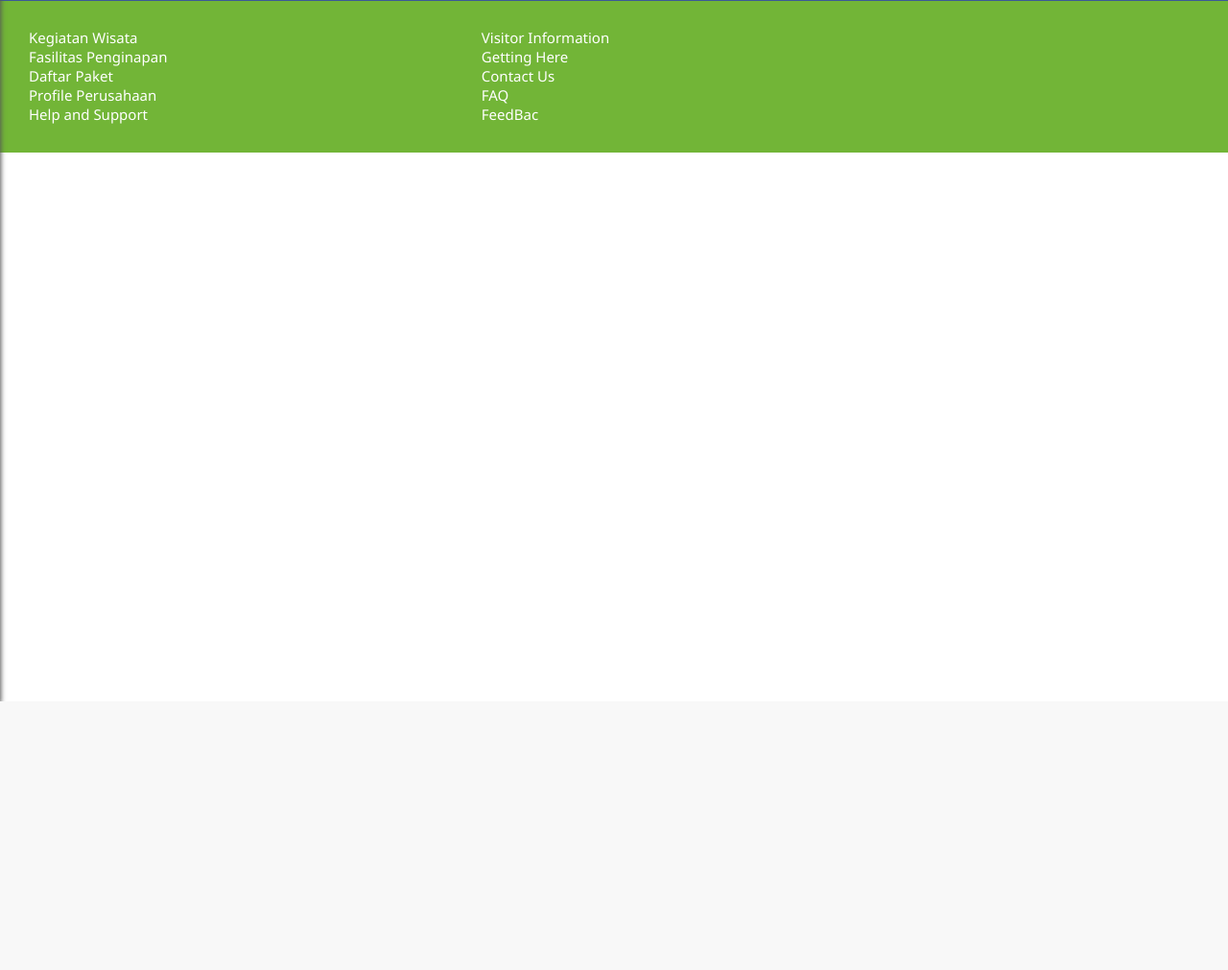
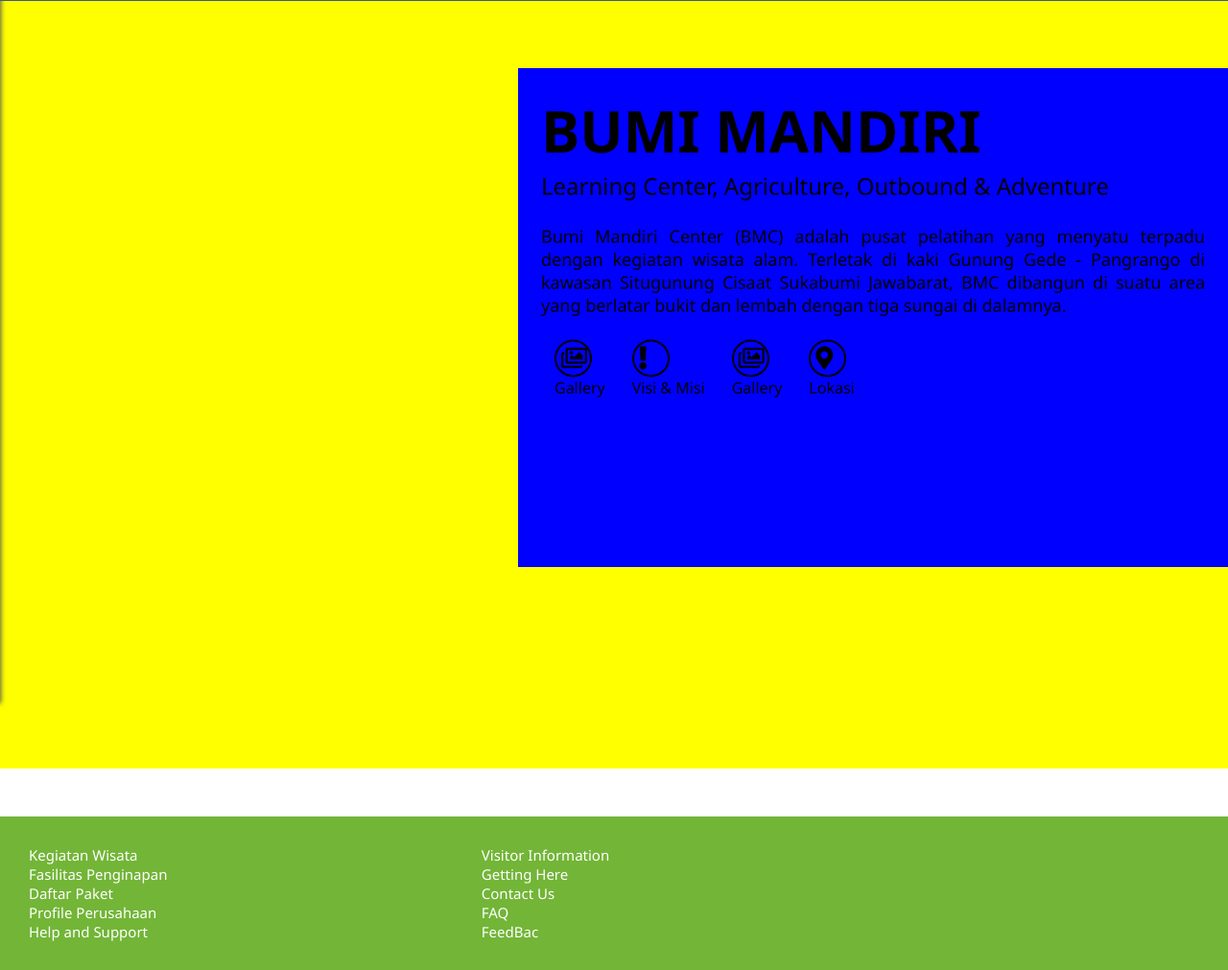
Before and after one commit to vinzhaHerman/bumimandiri, a CodeIgniter app: page /PBumiMandiri/Web/about_us in a window 1280 px wide. Shown: the part 69-1080 px from the top of the page at 96% size. Before the commit the page ends 800 px from the top, so only its background shows below. Run offline with CodeIgniter, Linux system fonts and the light colour scheme; some libraries are stand-ins or nearby versions.

Commit message:
page baru: tentang kami
added new page.

```diff
--- a/application/views/pages/about_us.php
+++ b/application/views/pages/about_us.php
@@ -1,3 +1,30 @@
 <div class="main-wrapper">
-	<p>Hello world</p>
+	<div class="filler"></div>
+	<div class="profile-main-wrapper">
+		<div class="section">
+			<div class="para-container">
+				<h1 class="text">BUMI MANDIRI</h1>
+				<h4 class="text">Learning Center, Agriculture, Outbound & Adventure</h4>
+				<p class="para text">Bumi Mandiri Center (BMC) adalah  pusat pelatihan yang menyatu terpadu dengan kegiatan wisata alam. Terletak di kaki Gunung Gede - Pangrango di kawasan Situgunung Cisaat Sukabumi Jawabarat, BMC dibangun di suatu area yang berlatar bukit dan lembah dengan tiga sungai di dalamnya.</p>
+				<div class="symbols-container">
+					<div class="symbol">
+						<i class="far fa-images round"></i>
+						<p>Gallery</p>
+					</div>
+					<div class="symbol">
+						<i class="fas fa-exclamation round"></i>
+						<p>Visi & Misi</p>
+					</div>
+					<div class="symbol">
+						<i class="far fa-images round"></i>
+						<p>Gallery</p>
+					</div>
+					<div class="symbol">
+						<i class="fas fa-map-marker-alt round"></i>
+						<p>Lokasi</p>
+					</div>
+				</div>
+			</div>
+		</div>
+	</div>
 </div>
--- a/application/views/template/head.php
+++ b/application/views/template/head.php
@@ -9,6 +9,7 @@
 	integrity="sha384-Mmxa0mLqhmOeaE8vgOSbKacftZcsNYDjQzuCOm6D02luYSzBG8vpaOykv9lFQ51Y"
 	crossorigin="anonymous">
 	<link rel="stylesheet" type="text/css" href="<?php echo base_url();?>assets/css/global.css">
+	<link rel="stylesheet" type="text/css" href="<?php echo base_url();?>assets/css/profile.css">
 	<link rel="stylesheet" type="text/css" href="<?php echo base_url();?>assets/slick/slick.css">
   	<link rel="stylesheet" type="text/css" href="<?php echo base_url();?>assets/slick/slick-theme.css">
 </head>
--- a/assets/css/global.css
+++ b/assets/css/global.css
@@ -74,6 +74,12 @@
 .btn-close{
     cursor: pointer;
 }
+
+
+
+
+
+
   /* ----------------------------------------  END SIDEBAR   ---------------------------------------------*/
 
 
--- /dev/null
+++ b/assets/css/profile.css
@@ -0,0 +1,82 @@
+*{padding: 0; margin: 0;}
+
+
+
+
+.filler{
+	height: 70px;
+	background-color: transparent;
+}
+.profile-main-wrapper{
+	font-family: 'Segoe UI', Tahoma, Geneva, Verdana, sans-serif;
+}
+.section{
+	width: 100%;
+	height: 100vh;
+	background-color: yellow;
+}
+.section:nth-child(2){
+	width: 100%;
+	height: 100vh;
+	background-color: green;
+}
+
+
+
+
+
+.para-container{
+	width: 740px;
+	height: 520px;
+	background-color: blue;
+	position: absolute;
+	top: 50%;
+	right: 0;
+	transform: translateY(-50%);
+}
+.text{
+	margin: 24px;
+}
+.text:nth-child(1){
+	margin: 24px 0 0 24px;
+	font-size: 60px;
+}
+.text:nth-child(2){
+	margin: 0 24px;
+	font-size: 24px;
+	font-weight: normal;
+}
+.text:nth-child(3){
+	text-align: justify;
+	font-size: 18px;
+}
+.symbols-container{
+	margin: 24px;
+}
+.symbol{
+	float: left;
+	margin: 0 14px;
+}
+.round{
+	width: 25px;
+	height: 25px;
+	border: 2px solid black;
+	border-radius: 50px;
+	font-size: 24px;
+	padding: 5px;
+	margin: 0 auto;
+}
+
+
+
+
+
+@media only screen and (max-width: 600px){
+	.para-container{
+		width: 100%;
+		height: auto;
+	}
+	.symbols-container{
+		display: none;
+	}
+}
```
